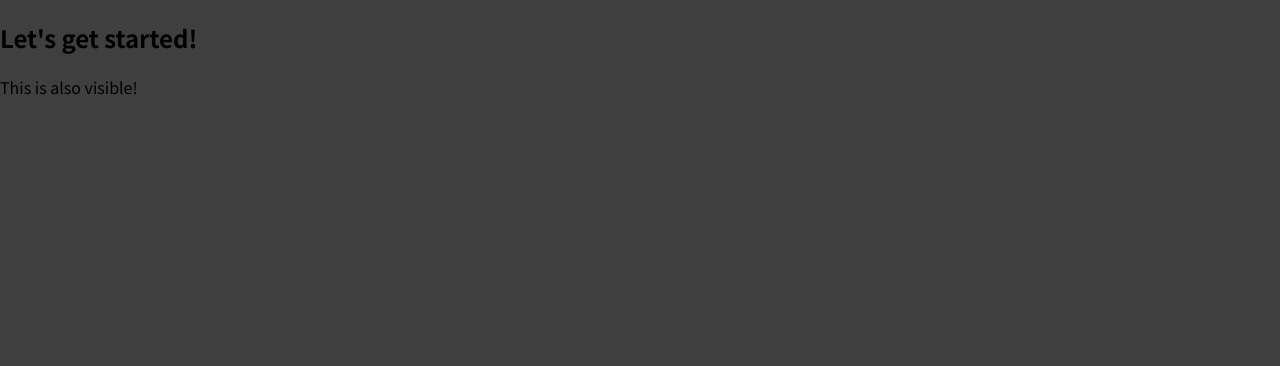
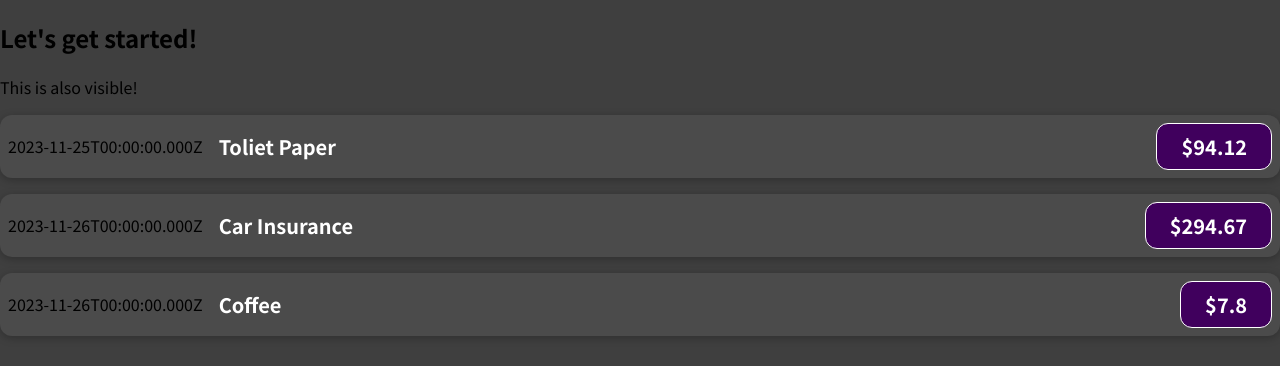
Before and after one commit to jaehoonmandev/reactstudy, a JavaScript app: page / in a window 1280 px wide. Shown: the top 366 px of the page. Built offline with nearby package versions, Linux system fonts and the light colour scheme.

Commit message:
React.js 학습기록 - props로 값 넘겨주기(1)

```diff
--- a/src/App.js
+++ b/src/App.js
@@ -1,10 +1,47 @@
+
+import ExpenseItem from "./components/ExpenseItem";
+
 function App() {
+    const expenses = [
+        {
+            id: 'e1',
+            title:'Toliet Paper' ,
+            amount: 94.12,
+            date: new Date(2023, 10,25)
+        },
+        {
+            id: 'e2',
+            title:'Car Insurance' ,
+            amount: 294.67,
+            date: new Date(2023, 10,26)
+        },
+        {
+            id: 'e3',
+            title:'Coffee' ,
+            amount: 7.8,
+            date: new Date(2023, 10,26)
+        }
+
+    ];
+
     // 기존의 JS는 document.createElement/getElementById 와 같이 지정하지만.
     // 리액트는 이 작업을 직접 지정하지 않는다.
   return (
     <div>
         <h2>Let's get started!</h2>
         <p>This is also visible!</p>
+        <ExpenseItem
+            title={expenses[0].title}
+            amount={expenses[0].amount}
+            date={expenses[0].date}></ExpenseItem>
+        <ExpenseItem
+            title={expenses[1].title}
+            amount={expenses[1].amount}
+            date={expenses[1].date}></ExpenseItem>
+        <ExpenseItem
+            title={expenses[2].title}
+            amount={expenses[2].amount}
+            date={expenses[2].date}></ExpenseItem>
     </div>
   );
 }
--- /dev/null
+++ b/src/components/ExpenseItem.css
@@ -0,0 +1,56 @@
+.expense-item {
+    display: flex;
+    justify-content: space-between;
+    align-items: center;
+    box-shadow: 0 2px 8px rgba(0, 0, 0, 0.25);
+    padding: 0.5rem;
+    margin: 1rem 0;
+    border-radius: 12px;
+    background-color: #4b4b4b;
+}
+
+.expense-item__description {
+    display: flex;
+    flex-direction: column;
+    gap: 1rem;
+    align-items: flex-end;
+    flex-flow: column-reverse;
+    justify-content: flex-start;
+    flex: 1;
+}
+
+.expense-item h2 {
+    color: #3a3a3a;
+    font-size: 1rem;
+    flex: 1;
+    margin: 0 1rem;
+    color: white;
+}
+
+.expense-item__price {
+    font-size: 1rem;
+    font-weight: bold;
+    color: white;
+    background-color: #40005d;
+    border: 1px solid white;
+    padding: 0.5rem;
+    border-radius: 12px;
+}
+
+@media (min-width: 580px) {
+    .expense-item__description {
+        flex-direction: row;
+        align-items: center;
+        justify-content: flex-start;
+        flex: 1;
+    }
+
+    .expense-item__description h2 {
+        font-size: 1.25rem;
+    }
+
+    .expense-item__price {
+        font-size: 1.25rem;
+        padding: 0.5rem 1.5rem;
+    }
+}
--- /dev/null
+++ b/src/components/ExpenseItem.js
@@ -0,0 +1,16 @@
+import './ExpenseItem.css'
+
+function ExpenseItem(props) {
+
+    return (
+        <div className="expense-item">
+            <div>{props.date.toISOString()}</div>
+            <div className="expense-item__description">
+                <h2>{props.title}</h2>
+                <div className="expense-item__price">${props.amount}</div>
+            </div>
+        </div>
+    );
+}
+
+export default ExpenseItem;
```
